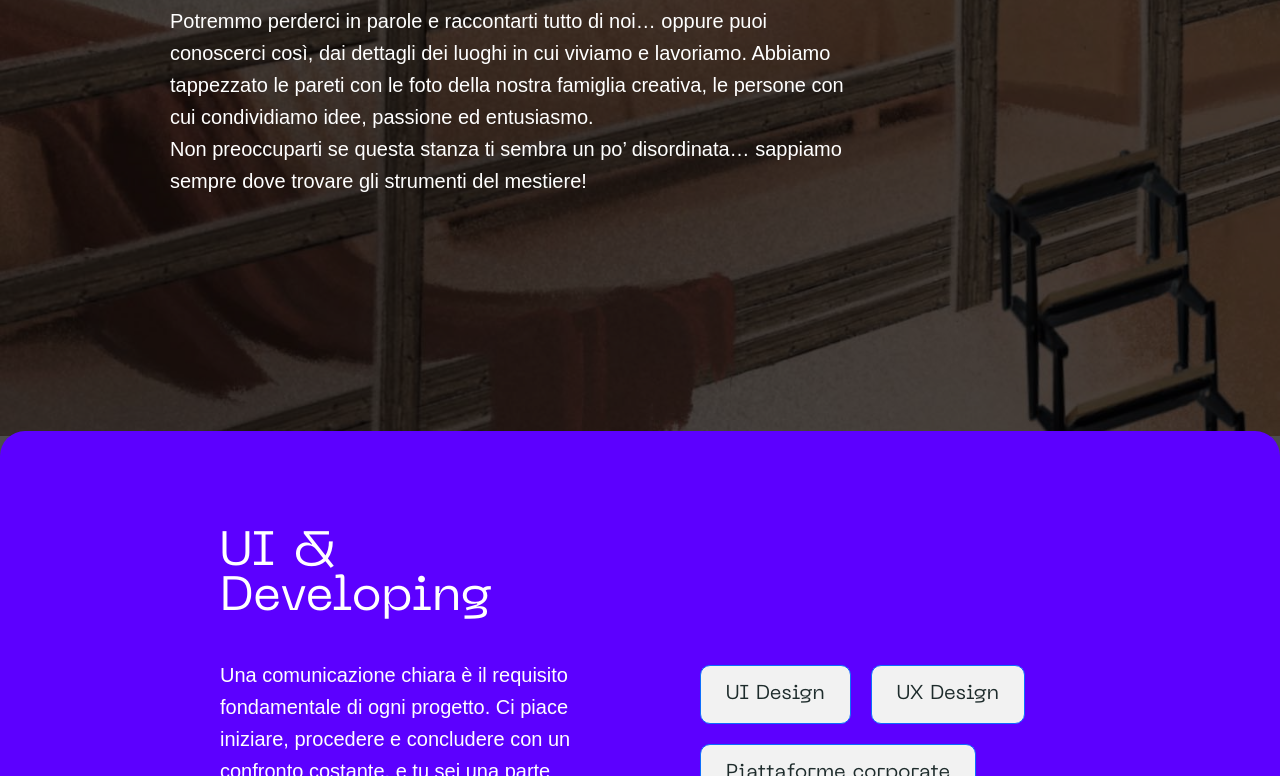
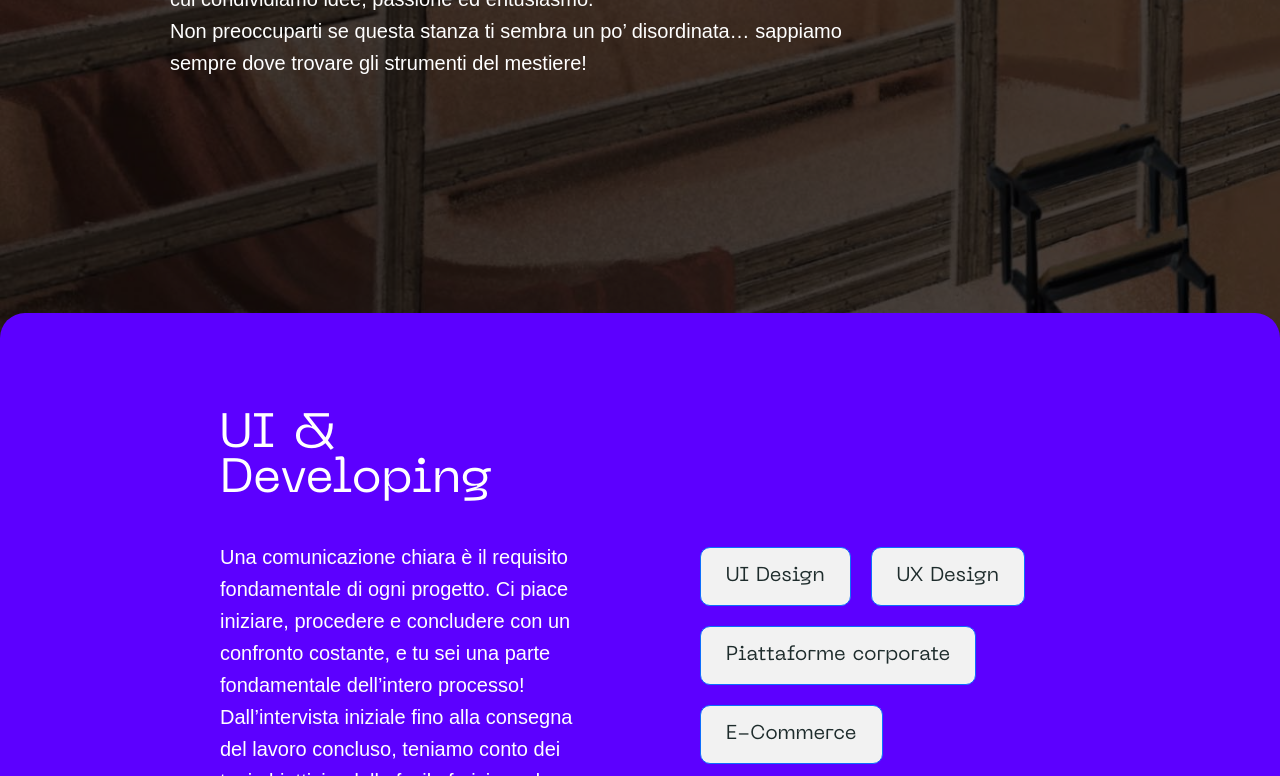
Before and after one commit to sleeepylala/Wider-View-Project, a website built with Parcel: page index.html in a window 1280 px wide. Shown: the part 417-1193 px from the top of the page. Built offline with nearby package versions, Linux system fonts and the light colour scheme; a web font is replaced by a local one.

Commit message:
fix background

```diff
--- a/index.html
+++ b/index.html
@@ -26,8 +26,8 @@
 
   <body>
     <!-- Inizio Navbar -->
-    <div class="container-background">
-    <nav class="navbar navbar-container sticky-top">
+    <div>
+    <nav class="navbar navbar-container fixed-top">
       <a class="navbar-brand" href="#">
         <img src="src/assets/images/viewerview-logo-menu.png" class="logo" />
       </a>
@@ -465,7 +465,6 @@
         </div>
       </div>
     </footer>
-  </div>
     <!-- Fine sezione footer -->
 
     <!-- Bootstrap JavaScript Bundle (include Popper.js) -->
--- a/src/assets/scss/_general.scss
+++ b/src/assets/scss/_general.scss
@@ -3,18 +3,24 @@
   margin: 0;
   box-sizing: border-box;
 }
+
 body {
   background-image: url("../images/Immagine-Slider-da-ripetere.jpg");
-  background-size: contain;
+  background-size: cover;
   background-repeat: no-repeat;
-  &::before {
+  background-position: center;
+  position: relative;
+  height: 100vh;
+  overflow-x: hidden;
+}
+
+body::before {
   content: "";
   position: absolute;
   top: 0;
   left: 0;
   width: 100%;
-    min-height: 900px;
-    background-color: rgba(0, 0, 0, 0.7);
+  height: 100%;
+  background-color: rgba(0, 0, 0, 0.7); /* Overlay semitrasparente */
   z-index: 1;
 }
-}
--- a/src/assets/scss/components/_sidebar.scss
+++ b/src/assets/scss/components/_sidebar.scss
@@ -1,5 +1,6 @@
 .navbar-container {
   display: flex;
+
   flex-direction: row;
   justify-content: end;
   align-items: center;
```
Also changed, not shown: dist/index.html, src/assets/css/style.css, 2 other files. Lines whose indentation alone changed are shown as unchanged.
